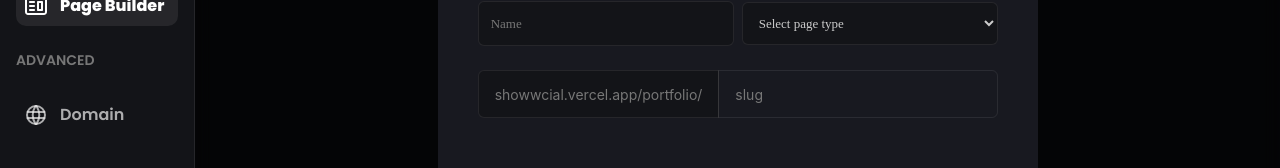
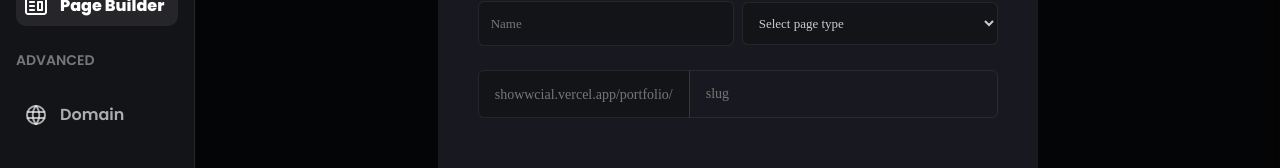
Before and after one commit to Benrobo/showwcial, a Next.js app in the folder packages/app/: page /pageBuilder in a window 1280 px wide. Shown: the part 382-550 px from the top of the page. Built offline with nearby package versions, Linux system fonts and the light colour scheme.

Commit message:
started page builder

```diff
--- a/packages/app/pages/pageBuilder/siteInfo.tsx
+++ b/packages/app/pages/pageBuilder/siteInfo.tsx
@@ -46,7 +46,7 @@ export function SiteInfo() {
           borderColor={"rgba(255,255,255,0.08)"}
           fontSize="14px"
           pointerEvents={"none"}
-          className="select-none "
+          className="select-none font-pp-rg"
         />
         <Input
           placeholder="slug"
@@ -56,6 +56,7 @@ export function SiteInfo() {
           _focus={{ border: "none", borderColor: "transparent" }}
           _hover={{ borderColor: "rgba(255,255,255,0.08)", bg: "none" }}
           fontSize="14px"
+          className="font-pp-rg"
         />
         <InputRightElement width="4.5rem">
           <Button
```
